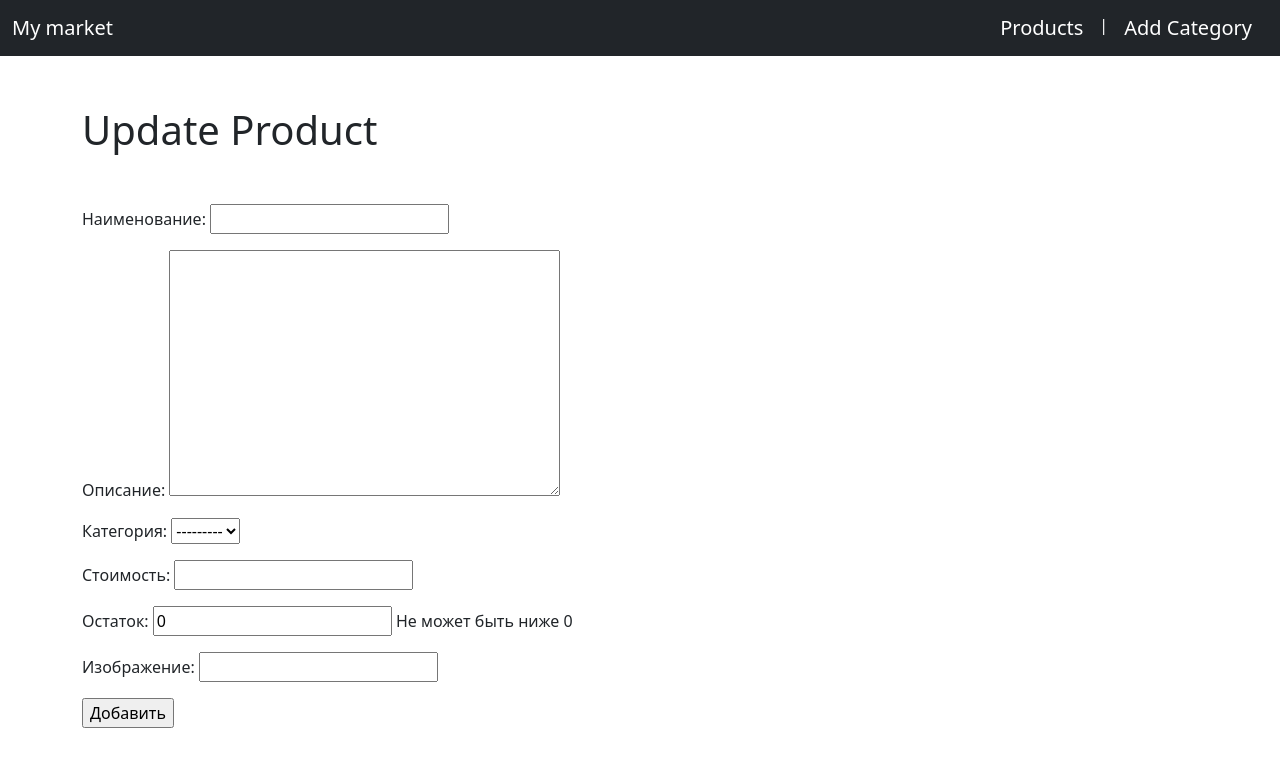
After one commit to dadya12/AtFirst_lab54, a Django app: template webapp/templates/products_update_view.html in a window 1280 px wide. The commit adds this page. Shown: the top 767 px of the page. Run offline with Django 5.2, Linux system fonts and the light colour scheme; the template is opened without the code that fills it: values that come from a table or form of the project are taken from there, others are empty.

Commit message:
Реализовал обновление продукта

```diff
--- a/webapp/forms.py
+++ b/webapp/forms.py
@@ -3,7 +3,6 @@
 
 
 class ProductForm(forms.ModelForm):
-
     class Meta:
         model = Product
         fields = '__all__'
--- a/webapp/templates/product_view.html
+++ b/webapp/templates/product_view.html
@@ -23,6 +23,7 @@
                     <h6 class="card-text">{{ products.cost }}$</h6>
                     <p class="card-text">{{ products.description }}</p>
                     <p class="card-text">{{ products.add_date }}</p>
+                    <a class="navbar-brand" href="{% url 'update_product' products.pk %}" style="color: blue">Update Products</a>
                 </div>
             </div>
         </div>
--- /dev/null
+++ b/webapp/templates/products_update_view.html
@@ -0,0 +1,16 @@
+{% extends 'base.html' %}
+
+{% block title %}Create Category{% endblock %}
+
+{% block navbar %}
+    <a class="navbar-brand" href="{% url 'home' %}">Products</a>
+    <span style="color: white; margin-top: 5px; margin-right: 16px">|</span>
+    <a class="navbar-brand" href="{% url 'add_category' %}">Add Category</a>
+{% endblock %}
+
+{% block content_2 %}
+    <h1 style="margin-top: 50px; margin-bottom: 50px">Update Product</h1>
+    <form method="post">
+        {% include 'partial/product_form.html' with value_submit='Добавить' %}
+    </form>
+{% endblock %}
--- a/webapp/urls.py
+++ b/webapp/urls.py
@@ -1,5 +1,5 @@
 from django.urls import path
-from webapp.views import home, detail, add_category, add_product
+from webapp.views import home, detail, add_category, add_product, update_product
 
 urlpatterns = [
     path('', home, name='home'),
@@ -7,4 +7,5 @@
     path('products/<int:pk>/', detail, name='detail'),
     path('categories/add/', add_category, name='add_category'),
     path('/products/add/', add_product, name='add_product'),
+    path('products/<int:pk>/update/', update_product, name='update_product')
 ]
```
Also changed, not shown: webapp/views.py (+17 -1 lines).
